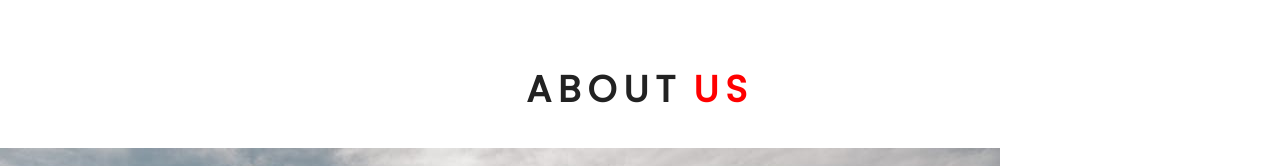
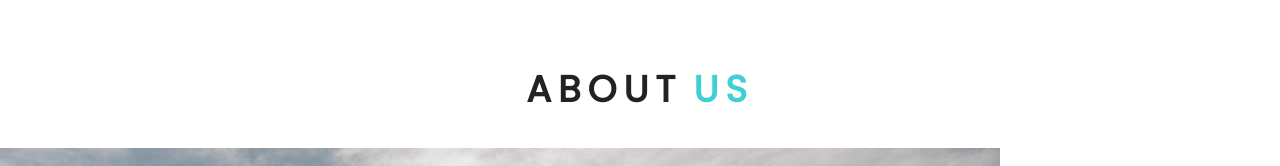
Before and after one commit to yinglu91/gatsby-backroads, a Gatsby site: page / in a window 1280 px wide. Shown: the part 885-1051 px from the top of the page. Built offline with nearby package versions, Linux system fonts and the light colour scheme; Gatsby itself is replaced by a stand-in of ours.

Commit message:
change primary color back to sea color.

```diff
--- a/src/components/layout.css
+++ b/src/components/layout.css
@@ -1,8 +1,7 @@
 @import url("https://fonts.googleapis.com/css?family=Lato|Poppins");
 
 :root {
-  /* --primaryColor:#3fd0d4; */
-  --primaryColor:red;
+  --primaryColor:#3fd0d4;
   --mainWhite: #fff;
   --offWhite: #f7f7f7;
   --mainBlack: #222;
```
